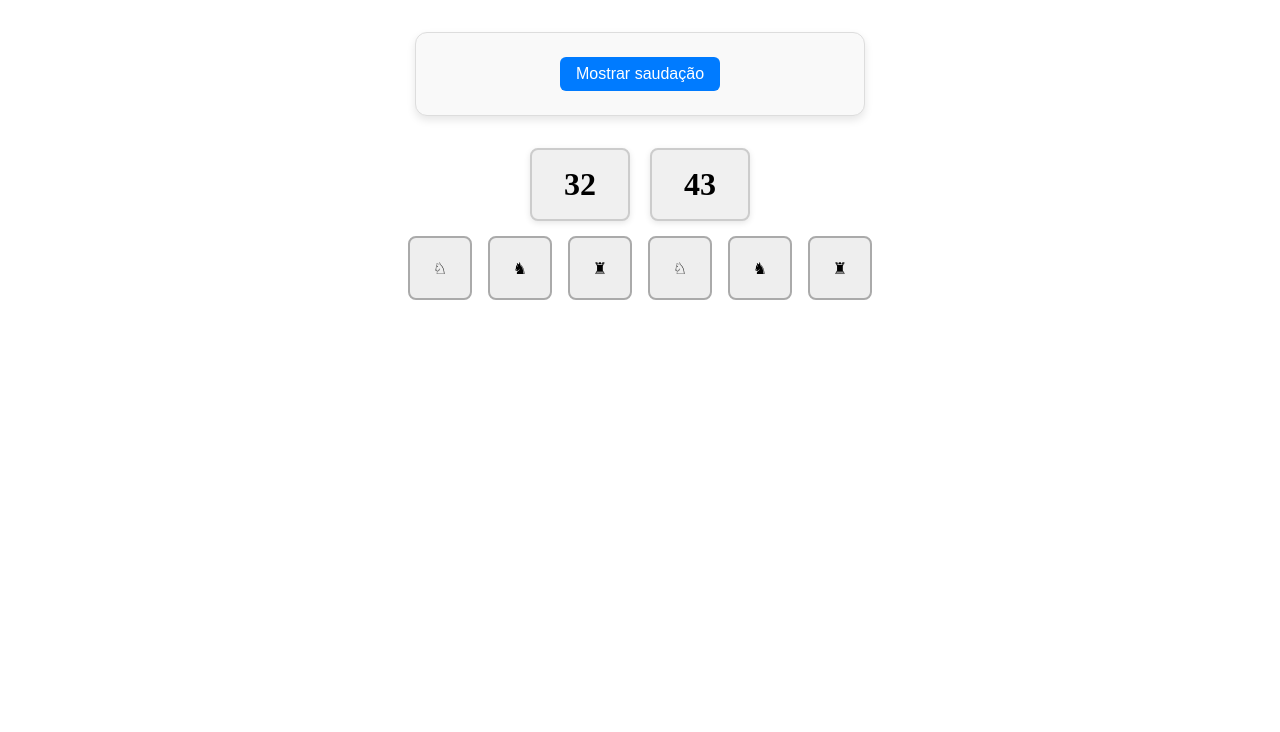
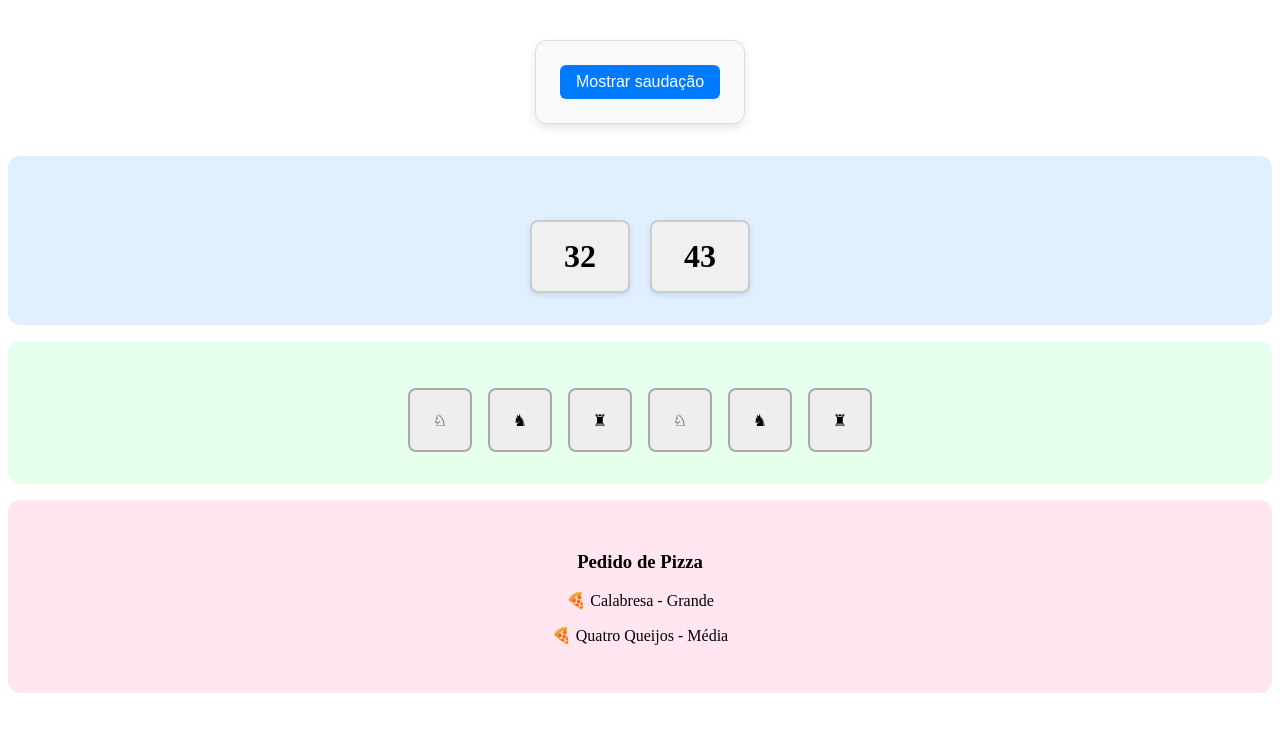
Before and after one commit to felipe-lima-flooxai/react-mod28-29-legado, a React (Vite) app: page / in a window 1280 px wide. Shown: the top 732 px of the page. Built offline with nearby package versions, Linux system fonts and the light colour scheme.

Commit message:
feat: componente ColorCard
Pra ficar mais bonitinho

```diff
--- a/src/App.jsx
+++ b/src/App.jsx
@@ -5,14 +5,25 @@ import './App.css'
 import GreetingCard from './components/greeting'
 import RandomNumbers from './components/RandomNumber.jsx'
 import { Board, Piece } from './components/Tabuleiro.jsx'
+import Pedido from './components/FilhoComProps.jsx'
+import ColorCard from './components/ColorCard.jsx'
 
 function App() {
 
 
   return (
     <>
-      <GreetingCard name="Felipe"></GreetingCard>
+      <div style={{
+        display: 'flex',
+        flexDirection: 'column',
+        alignItems: 'center',
+        justifyContent: 'center'
+      }}>
+        <GreetingCard name="Visitante"></GreetingCard>
+        <ColorCard cor={"azul"}>
           <RandomNumbers></RandomNumbers>
+        </ColorCard>
+        <ColorCard cor={"verde"}>
           <Board>
           <Piece label="♘" />
           <Piece label="♞" />
@@ -21,6 +32,14 @@ function App() {
           <Piece label="♞" />
           <Piece label="♜" />
         </Board>
+        </ColorCard>
+        <ColorCard cor={"rosa"}>
+          <Pedido></Pedido>
+        </ColorCard>
+
+      </div>
+
+
     </>
   )
 }
--- /dev/null
+++ b/src/components/ColorCard.jsx
@@ -0,0 +1,30 @@
+import React from 'react';
+
+function ColorCard({ cor, children }) {
+  const cores = {
+    azul: '#e0f0ff',
+    verde: '#e6ffed',
+    rosa: '#ffe6f0'
+  };
+
+  const backgroundColor = cores[cor] || '#f0f0f0'; // fallback cinza claro
+
+  const estilo = {
+    width: '100%',
+    padding: '2rem',
+    backgroundColor,
+    borderRadius: '12px',
+    boxSizing: 'border-box',
+    marginBottom: '1rem',
+
+    display: 'flex',
+    flexDirection: 'column',
+    alignItems: 'center',       // centraliza horizontalmente
+    justifyContent: 'center',   // centraliza verticalmente (se tiver altura definida)
+    textAlign: 'center',        // centraliza o texto
+  };
+
+  return <div style={estilo}>{children}</div>;
+}
+
+export default ColorCard;
--- /dev/null
+++ b/src/components/FilhoComProps.jsx
@@ -0,0 +1,19 @@
+export default function Pedido() {
+  const pizzas = [
+    { sabor: 'Calabresa', tamanho: 'Grande' },
+    { sabor: 'Quatro Queijos', tamanho: 'Média' }
+  ];
+
+  return (
+    <div>
+      <h3>Pedido de Pizza</h3>
+      {pizzas.map((p, i) => (
+        <ItemPizza key={i} sabor={p.sabor} tamanho={p.tamanho} />
+      ))}
+    </div>
+  );
+}
+
+export function ItemPizza({ sabor, tamanho }) {
+  return <p>🍕 {sabor} - {tamanho}</p>;
+}
--- a/src/components/greeting.jsx
+++ b/src/components/greeting.jsx
@@ -18,6 +18,10 @@ function GreetingCard({ name }) {
         <div style={styles.greeting}>
           <h1>Olá, {name}!</h1>
           <p>Seja bem-vindo ao nosso site.</p>
+          <p>Esta é a ultima sessão do curso de react.
+          </p>
+          <p>Simplesmente uma sessão de treinar conceitos básicos
+            de componente react</p>
         </div>
       )}
     </div>
```
Lines whose indentation alone changed are shown as unchanged.
